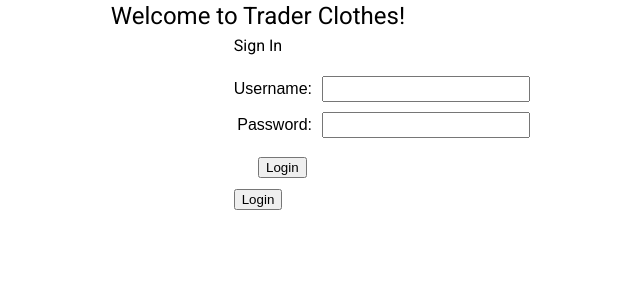
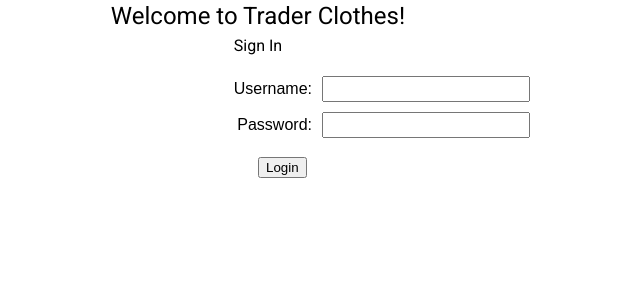
Before and after one commit to 220718-Java-Angular-AWS/Group-4-P2, an Angular app in the folder Spring/UI/: page /welcome-component in a window 1280 px wide. Both pictures are taken after a click on the button "Login". Shown: the top 300 px of the page, without its empty margins (382-1022 px from the left). Built offline with nearby package versions, Linux system fonts and the light colour scheme.

Commit message:
fixed login button

```diff
--- a/Spring/UI/src/app/login/login.component.html
+++ b/Spring/UI/src/app/login/login.component.html
@@ -16,5 +16,3 @@
 <div>
     <button (click) = "onLogin()"> Login </button>
 </div>
-
-<button (click) = "onLogin()"> Login </button>
```
